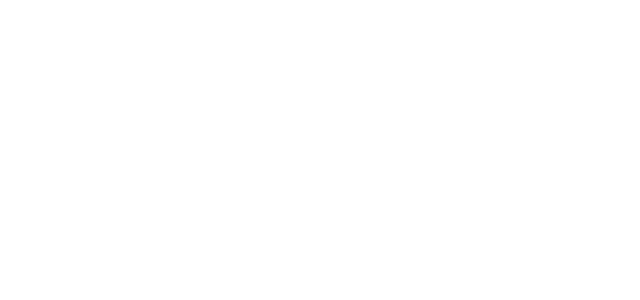
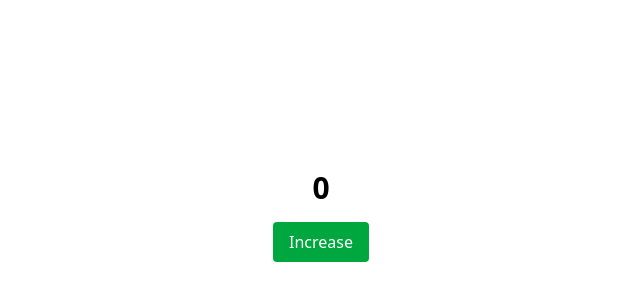
Before and after one commit to DirectorofWealth/usestate-practice1, a React (Vite) app: page / in a window 1280 px wide. Shown: the part 184-484 px from the top of the page, without its empty margins (319-959 px from the left). Built offline with nearby package versions, Linux system fonts and the light colour scheme.

Commit message:
created feature/AddTwo component and neccesary implementations

```diff
--- a/src/App.jsx
+++ b/src/App.jsx
@@ -4,6 +4,7 @@
 import heroImg from './assets/hero.png'
 import './App.css'
 import Counter from './components/Counter'
+import AddTwo from './components/AddTwo'
 
 function App() {
   const [count, setCount] = useState(0)
@@ -11,6 +12,8 @@
   return (
     <>
 
+    {/* <Counter /> */}
+    <AddTwo />
 
     </>
   )
--- /dev/null
+++ b/src/components/AddTwo.jsx
@@ -0,0 +1,24 @@
+import { useState } from "react"
+
+export default function AddTwo() {
+ const [count, setCount] = useState(0);
+
+// The function does not recognize the updated count from the first code
+// because it uses the original value of count
+ const addTwo = () => {
+    setCount((prev)=> (prev + 1));
+    setCount((prev)=> (prev + 1));
+ }
+
+ return (
+    <div className="flex justify-center items-center h-screen p-6 text-center">
+
+        <div>
+            <h1 className="text-3xl font-bold">{count}</h1>
+            <button
+            onClick={addTwo}
+            className="mt-4 px-4 py-2 bg-green-600 text-white rounded">Increase</button>
+        </div>
+    </div>
+ )
+}
```
